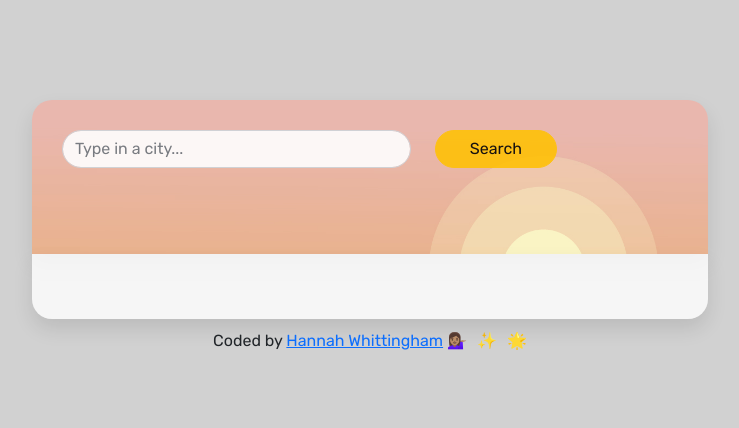
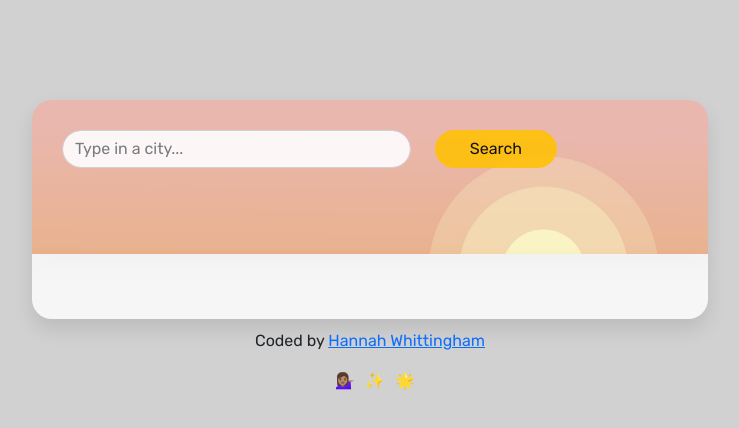
Before and after one commit to Tanaie/Shecodes-2nd-project, a plain HTML site: page index.html in a window 1280 px wide. Shown: the whole page, without its empty margins (270-1009 px from the left). Drawn offline with nearby package versions, Linux system fonts and the light colour scheme; no server answers.

Commit message:
Quick footer change!

```diff
--- a/index.html
+++ b/index.html
@@ -60,9 +60,9 @@
             target="_blank"
             >Hannah Whittingham</a
           >
-          <span>💁🏽‍♀️</span><span class="sass">✨</span
-          ><span class="sass">🌟</span>
         </p>
+        <span class="sass">💁🏽‍♀️</span><span class="sass">✨</span
+        ><span class="sass">🌟</span>
       </footer>
     </div>
     <script src="src/java.js"></script>
```
